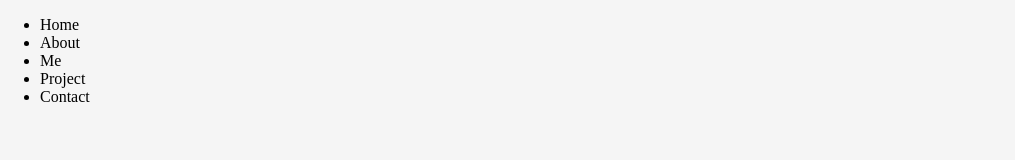
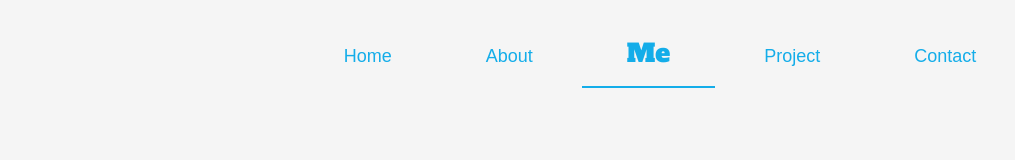
Before and after one commit to DerrickOdhiambo/Portfolio, a plain HTML site: page index.html in a window 1280 px wide. Shown: the whole page, without its empty margins (0-1015 px from the left). Drawn offline with Linux system fonts and the light colour scheme; a web font is replaced by a local one.

Commit message:
style the elements of the navigation bar

```diff
--- a/css/styles.css
+++ b/css/styles.css
@@ -3,3 +3,31 @@ body{
   padding: 0;
   background-color: whitesmoke;
 }
+.nav{
+  text-align: center;
+  padding-top: 20px;
+}
+.nav ul li{
+  display: inline-block;
+}
+.nav ul li a{
+  padding: 25px 45px 20px 45px;
+  margin-top: 25px;
+  font-size: 18px;
+  color: rgb(20, 173, 233);
+  font-family: sans-serif;
+  transition: .3s;
+}
+.nav ul li a span{
+  font-family:  'Alfa Slab One', cursive;
+  font-size: 25px;
+}
+#active{
+  border-bottom: 2px solid rgb(20, 173, 233);
+}
+.nav ul li a:hover{
+  background-color: rgb(8, 96, 131);
+  border-radius: 5px;
+  transition: .3s;
+  opacity: 0.6;
+}
```
